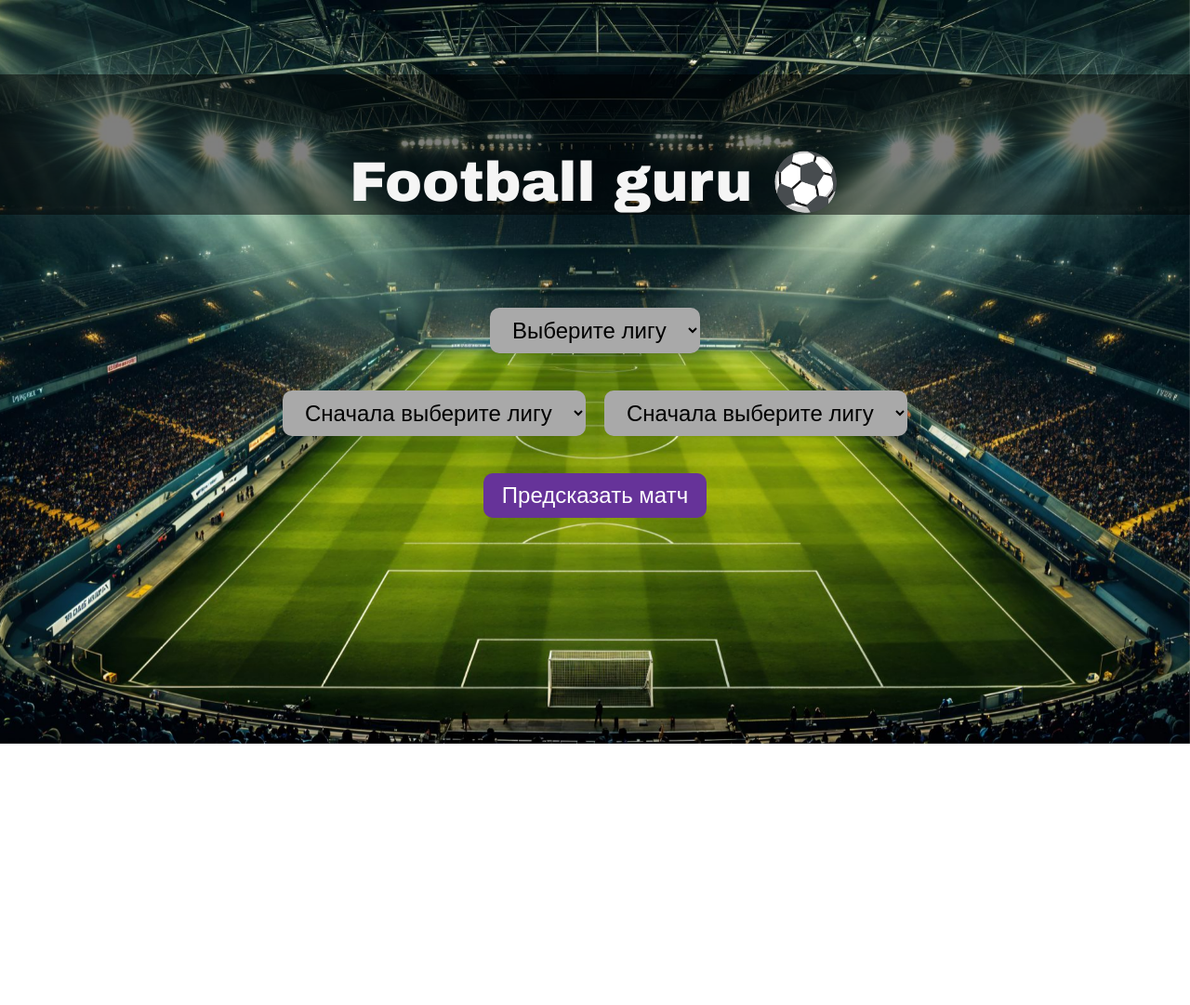
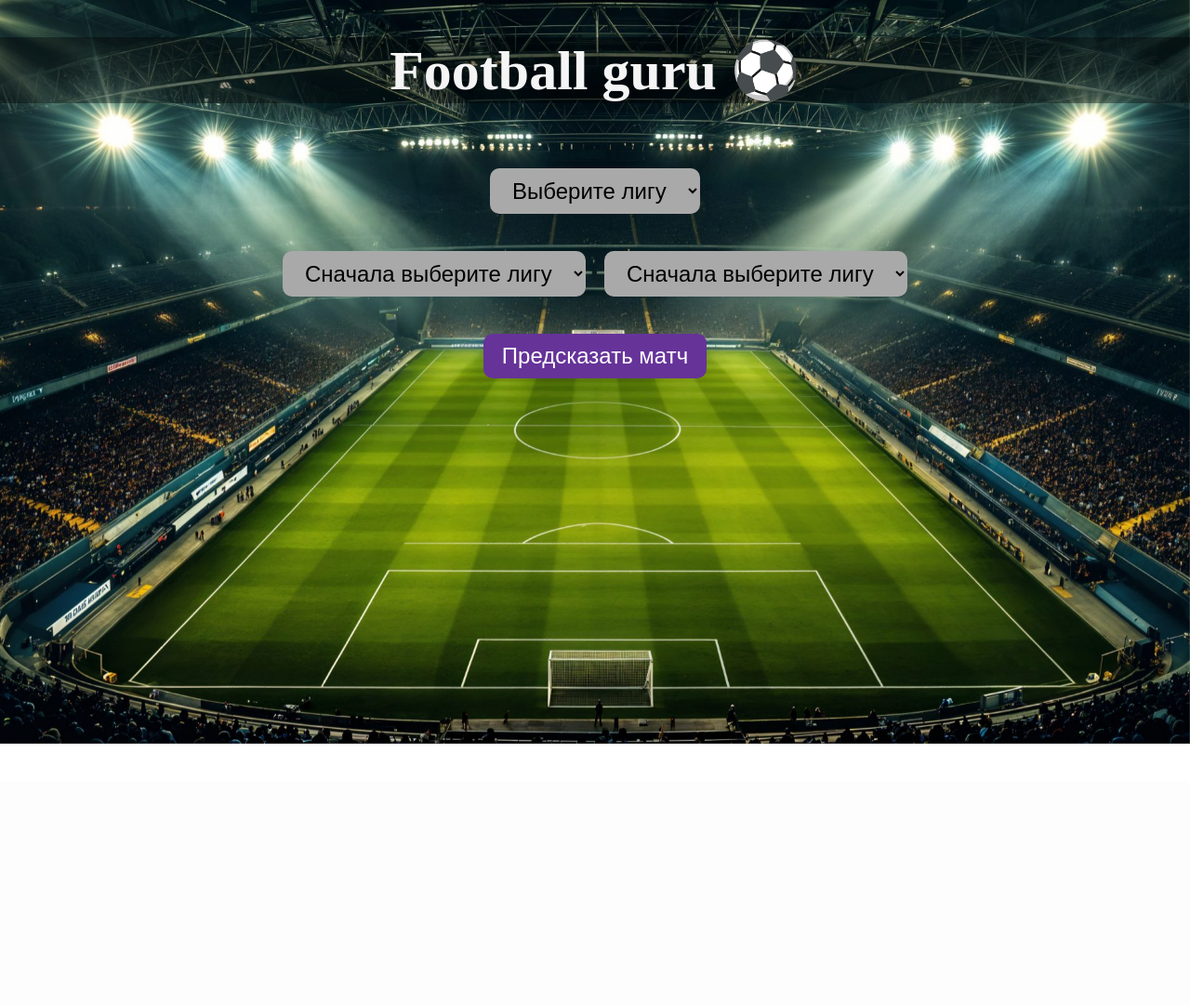
Before and after one commit to Jamal12321/Project, a Flask app: page / in a window 1280 px wide. Shown: the whole page at 93% size. After the commit the page ends 800 px from the top, so only its background shows below. Run offline with Flask 3, Linux system fonts and the light colour scheme.

Commit message:
Update index.html

```diff
--- a/templates/index.html
+++ b/templates/index.html
@@ -12,7 +12,7 @@
         .result-container {
     width: 100%;
     max-width: 600px;
-    margin-top: 90;
+    margin:30px auto 20px auto;
     padding: 20px;
     background-color: rgba(0,0,0,0.8);
     color: whitesmoke;
@@ -41,7 +41,8 @@
             margin: 0;
             padding: 0;
             font-family: Arial, sans-serif;
-            overflow: hidden;
+            height:100vh;
+            overflow: hidden
         }
 
         .image {
@@ -59,10 +60,9 @@
             flex-direction: column;
             align-items: center;
             justify-content: flex-start;
-            min-height: 100vh;
             margin-top:50px;
             gap: 20px;
-            padding: 50px;
+            padding: 20px;
         }
 
         .button, .predict-button {
@@ -96,9 +96,8 @@
             text-align: center;
             font-weight: bold;
             font-size: 60px;
-            margin-top:60px;
-            padding: 80px 20px 0px 20px;
-            margin-top:80px;
+            margin-top:40px;
+            margin-bottom: 20px;
             color: whitesmoke;
 
         }
@@ -112,7 +111,7 @@
 </head>
 <body>
 
-    <p class="header" style="font-family: Arial Black;background-color: rgba(0, 0, 0, 0.5);">Football guru ⚽</p>
+    <p class="header" style="font-family:' Arial Black';background-color: rgba(0, 0, 0, 0.37);">Football guru ⚽</p>
     <img src="/static/footbal_background.jpg" alt="" class="image">
 
     <div class="container">
@@ -137,7 +136,7 @@
         <button id="predict_button" class="predict-button">Предсказать матч</button>
     </div>
 
-    <div id="result" class="result-container">
+    <div id="result" class="result-container ">
         <div id="result-content"></div>
         <button id="back-button" class="back-button">Новый прогноз</button>
     </div>
@@ -198,16 +197,14 @@
                 alert('Вы выбрали одинаковые команды!');
                 return;
             }
-
-
-            resultContent.innerHTML = '<p>Загрузка предсказания...</p>';
             resultContainer.style.display = 'block';
+            resultContainer.innerHTML = '<p style = "font-family:"Arial Black""> Загрузка</p>';
             setTimeout(() => {
                 fetch('/predict?team1=' + encodeURIComponent(hosts) + '&team2=' + encodeURIComponent(guests))
                     .then(response => response.json())
                     .then(data => {
 
-                        resultContent.innerHTML = `
+                        resultContainer.innerHTML = `
                             <h3>${data.team1} vs ${data.team2}</h3>
                             <p>🏠 Победа ${data.team1}: ${(data.home_win * 100).toFixed(1)}%</p>
                             <p>🤝 Ничья: ${(data.draw * 100).toFixed(1)}%</p>
```
